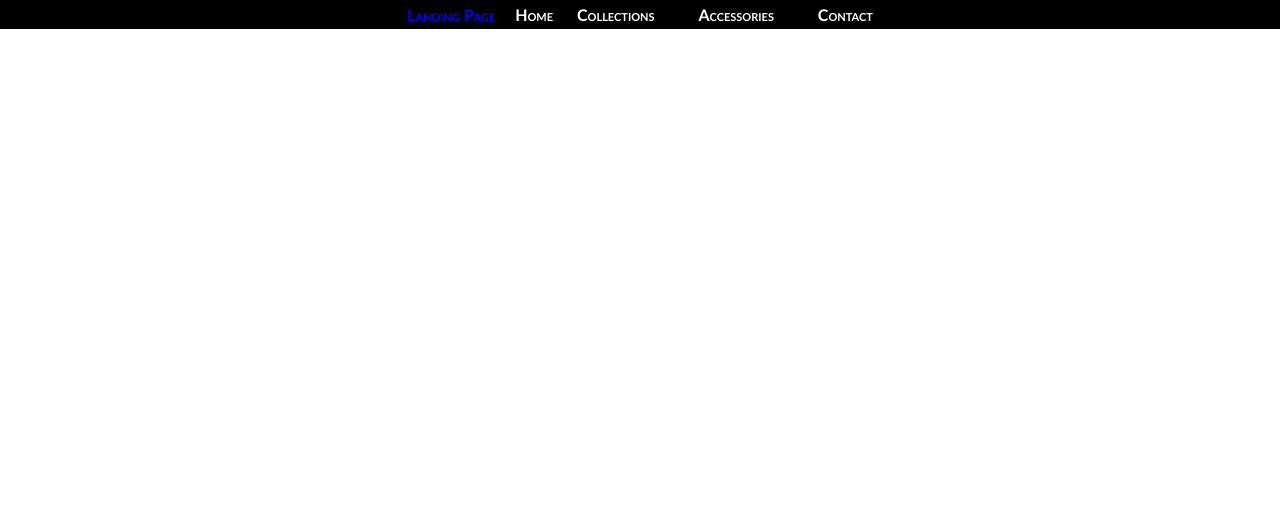
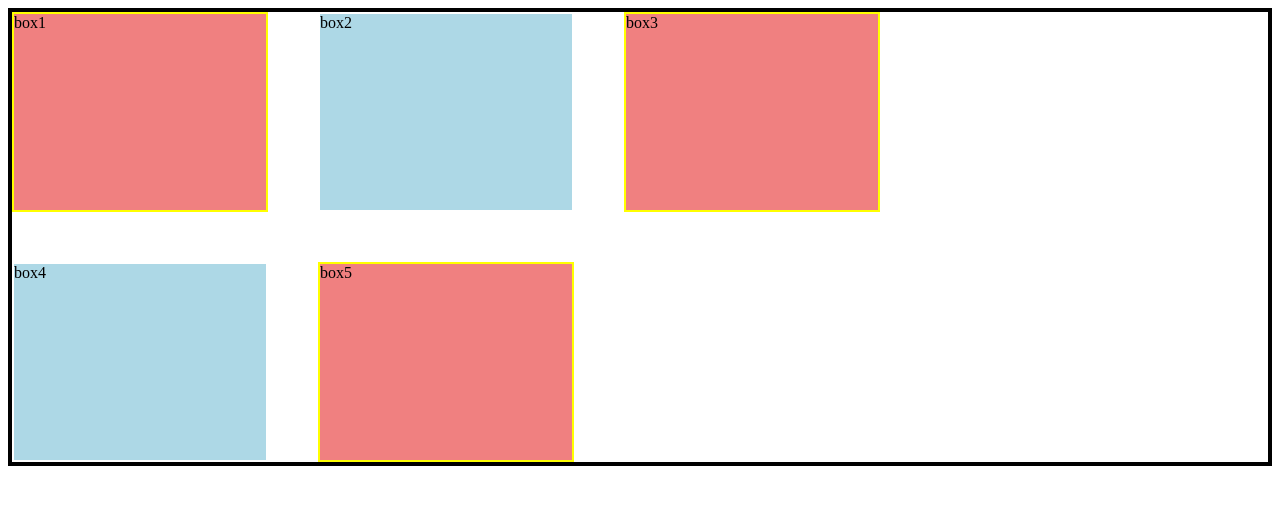
Before and after one commit to A-PRASATHARUMUGAM/MY-CODING__P, a PHP site: page /pratice.html in a window 1280 px wide. Shown: the top 505 px of the page. Run offline with PHP 8.4, Linux system fonts and the light colour scheme.

Commit message:
pratice the grid system

```diff
--- a/PRATICE CODING/pratice.html
+++ b/PRATICE CODING/pratice.html
@@ -7,31 +7,16 @@
     <title>pratice program</title>
 </head>
 <body>
-    <header>
-
-        <nav class="navbar" >
-
-            <div id="logo">
-               <a href="#"> Landing Page</a>
-            </div>
-
-            <ul>
-                <li><a href="" id="logo" >Home</a></li>
-                <li><a href="" id="home">Collections</a></li>
-                <li><a href="" id="collection">Accessories</a></li>
-                <li><a href="" id="contact">Contact</a></li>
-            </ul>
-            <div class="menu">
-                <div class="menu-line"></div>
-                <div class="menu-line"></div>
-                <div class="menu-line"></div>
-            </div>
-        </nav>
-
-    </header>
+    <div class="container">
 
 
+        <div class="box1">box1</div>
+        <div class="box2">box2</div>
+        <div class="box3">box3</div>
+        <div class="box4">box4</div>
+        <div class="box5">box5</div>
     </div>
+
 
 </body>
 </html>
--- a/PRATICE CODING/pratice1.css
+++ b/PRATICE CODING/pratice1.css
@@ -1,58 +1,16 @@
-*{
-    margin: 0%;
-    padding: 0%;
-    font-variant:small-caps;
-    box-sizing: border-box;
-    font-variant: small-caps;
-}
-a{
-    text-decoration: none;
-}
-body{
-    background-image: url();
-    background-attachment: fixed;
-    background-size:cover;
-    background-repeat:no-repeat ;
-    background-position: center;
-    font-family: 'Trebuchet MS', 'Lucida Sans Unicode', 'Lucida Grande', 'Lucida Sans', Arial, sans-serif;
-}
-/* header *********************************************** */
-.navbar{
-    position: fixed;
-    left: 0%;
-    right: 0%;
-    background-color: rgba(0, 0, 0);
-    display: flex;
-    align-items: center;
-    justify-content:center;
-    padding: 5px;
-    font-weight: bold;
-    z-index: 1;
+.container div:nth-child(even){
+    background-color:lightblue;
+    border:2px solid white;
+
 
 }
-#logo{
-    position: relative;
-    left: 20px;
-    right: 20px;
+.container div:nth-child(odd){
+    background-color:lightcoral;
+    border: 2px solid yellow;
 }
-.navbar li{
-    display: inline-block;
-    margin:0px 20px;
+.container{
+    border:4px solid black;
+    display:grid;
+    grid-template:repeat(2,200px)/repeat(3,minmax(50px,20vw));
+    gap:50px;
 }
-ul li a{
-    color:white;
-}
-.menu{
-    position: absolute;
-    top:25px;
-    left:25px;
-    cursor: pointer;
-    display:none;
-}
-.menu-line{
- height: 4px;
- width: 20px;
- background-color: white;
- margin-bottom: 5px;
-
-}
```
